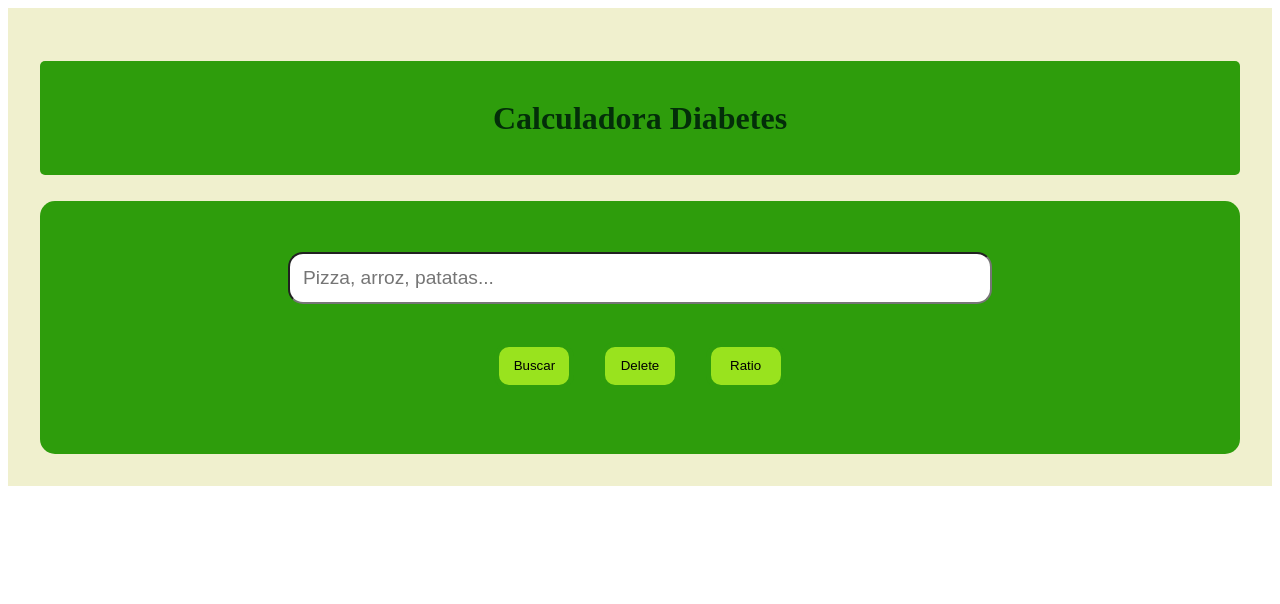
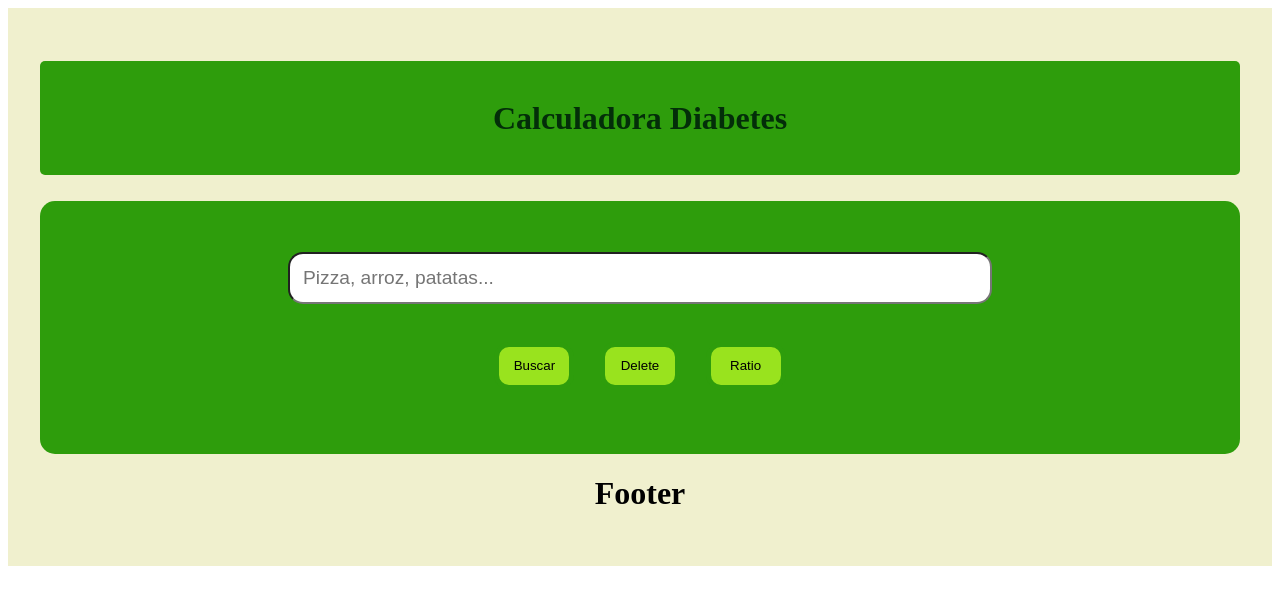
Before and after one commit to rortegaez/diabetes, a React (Vite) app: page / in a window 1280 px wide. Shown: the top 604 px of the page. Built offline with nearby package versions, Linux system fonts and the light colour scheme.

Commit message:
add footer

```diff
--- a/src/App.jsx
+++ b/src/App.jsx
@@ -1,3 +1,4 @@
+import { Footer } from "./components/element/Footer";
 import { Header } from "./components/element/Header";
 import { SearchFood } from "./components/element/SearchFood";
 import { RatioProvider } from "./components/hooks/RatioContext";
@@ -7,6 +8,7 @@ function App() {
     <RatioProvider>
       <Header />
       <SearchFood />
+      <Footer />
     </RatioProvider>
   );
 }
--- /dev/null
+++ b/src/components/element/Footer.jsx
@@ -0,0 +1,7 @@
+export const Footer = () => {
+  return (
+    <>
+      <h1>Footer</h1>
+    </>
+  );
+};
```
